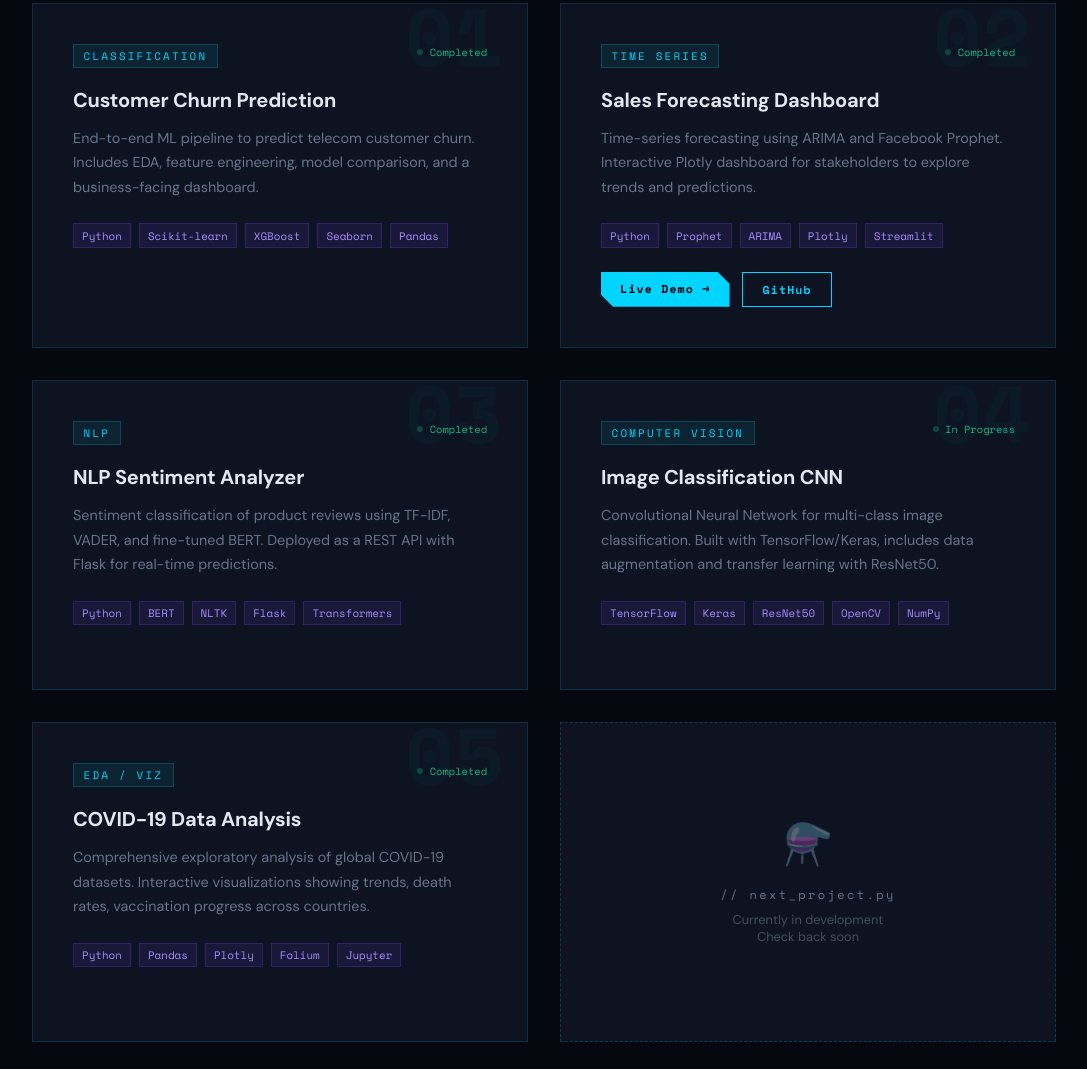
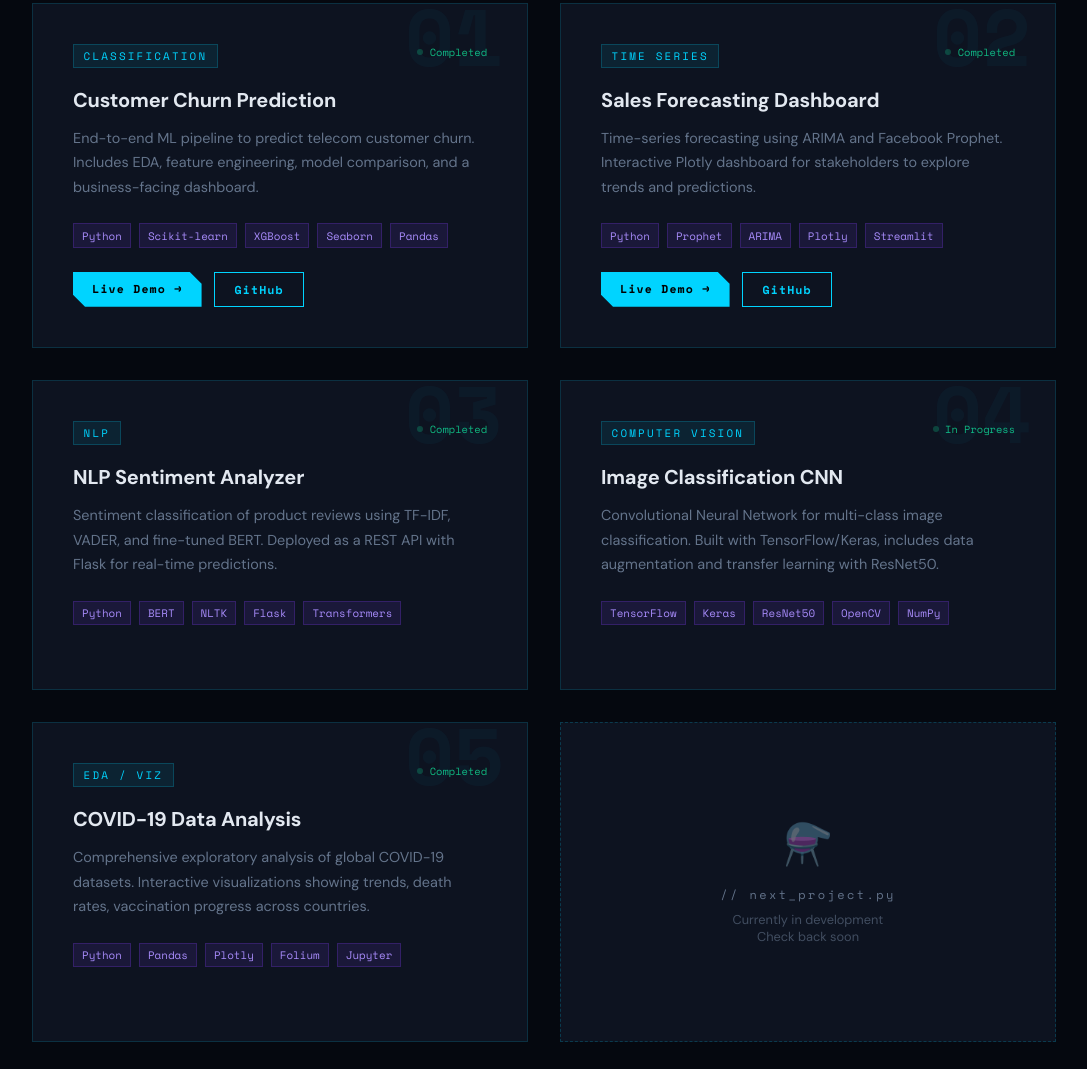
Before and after one commit to Jb00911/jibranshahid.github.io, a plain HTML site: page index.html in a window 1280 px wide. Shown: the part 2672-3741 px from the top of the page, without its empty margins (96-1183 px from the left). Drawn offline with nearby package versions, Linux system fonts and the light colour scheme.

Commit message:
Update index.html

```diff
--- a/index.html
+++ b/index.html
@@ -734,6 +734,11 @@
         <span class="tech-badge">Pandas</span>
       </div>
 
+      <div style="margin-top:1rem;display:flex;gap:0.8rem;">
+        <a href="https://churn-predictor-jb00911.streamlit.app/" target="_blank" class="btn-primary" style="font-size:0.72rem;padding:0.5rem 1.2rem;">Live Demo →</a>
+        <a href="https://github.com/Jb00911/churn-predictor" target="_blank" class="btn-outline" style="font-size:0.72rem;padding:0.5rem 1.2rem;">GitHub</a>
+      </div>
+
     </div>
 
     <!-- PROJECT 2 -->
```
